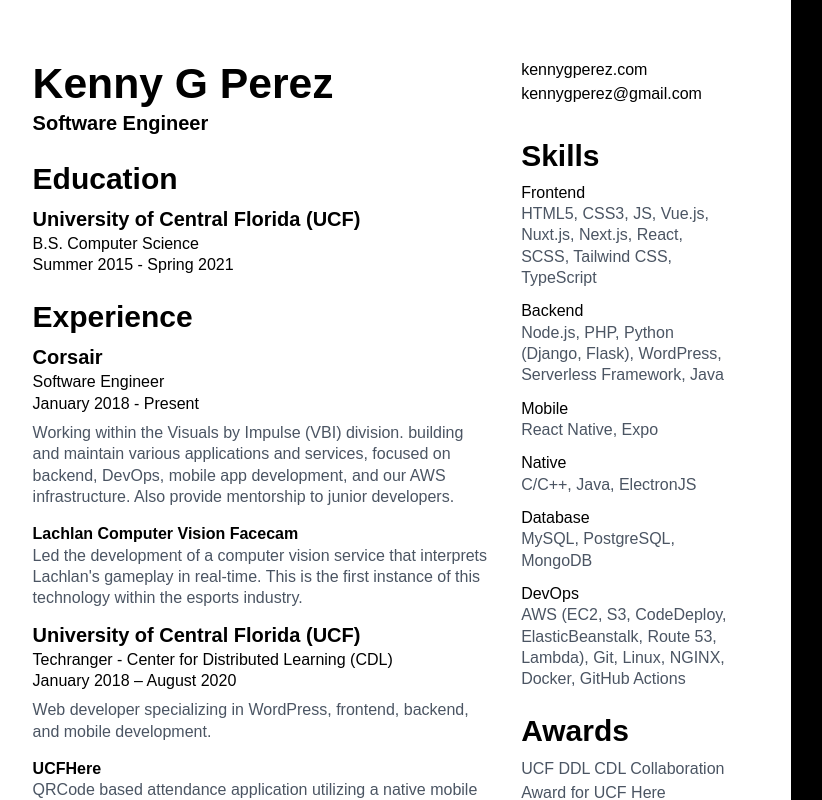
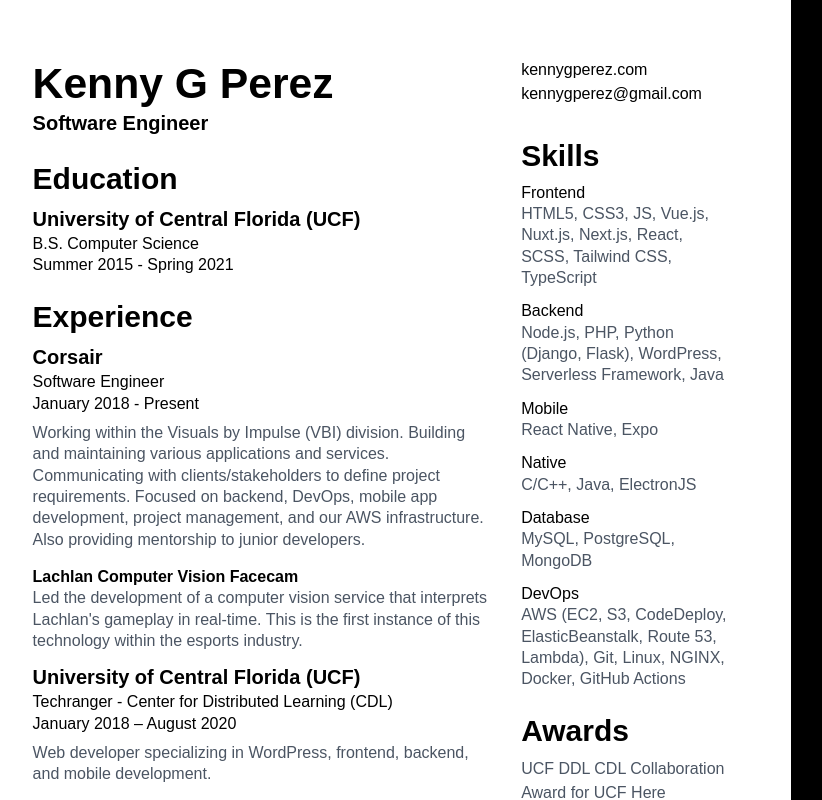
Before and after one commit to kennygperez/resume, a React (Create React App) app: page / in a window 1280 px wide. Shown: the whole page, without its empty margins (25-847 px from the left). Built offline with nearby package versions, Linux system fonts and the light colour scheme.

Commit message:
fix: added more context to vbi responsibilities

```diff
--- a/src/Document.tsx
+++ b/src/Document.tsx
@@ -34,7 +34,7 @@
 			title: 'Software Engineer',
 			time: 'January 2018 - Present',
 			responsibilities:
-				'Working within the Visuals by Impulse (VBI) division. building and maintain various applications and services, focused on backend, DevOps, mobile app development, and our AWS infrastructure. Also provide mentorship to junior developers.',
+				'Working within the Visuals by Impulse (VBI) division. Building and maintaining various applications and services. Communicating with clients/stakeholders to define project requirements. Focused on backend, DevOps, mobile app development, project management, and our AWS infrastructure. Also providing mentorship to junior developers.',
 			projects: [
 				{
 					name: 'Lachlan Computer Vision Facecam',
```
